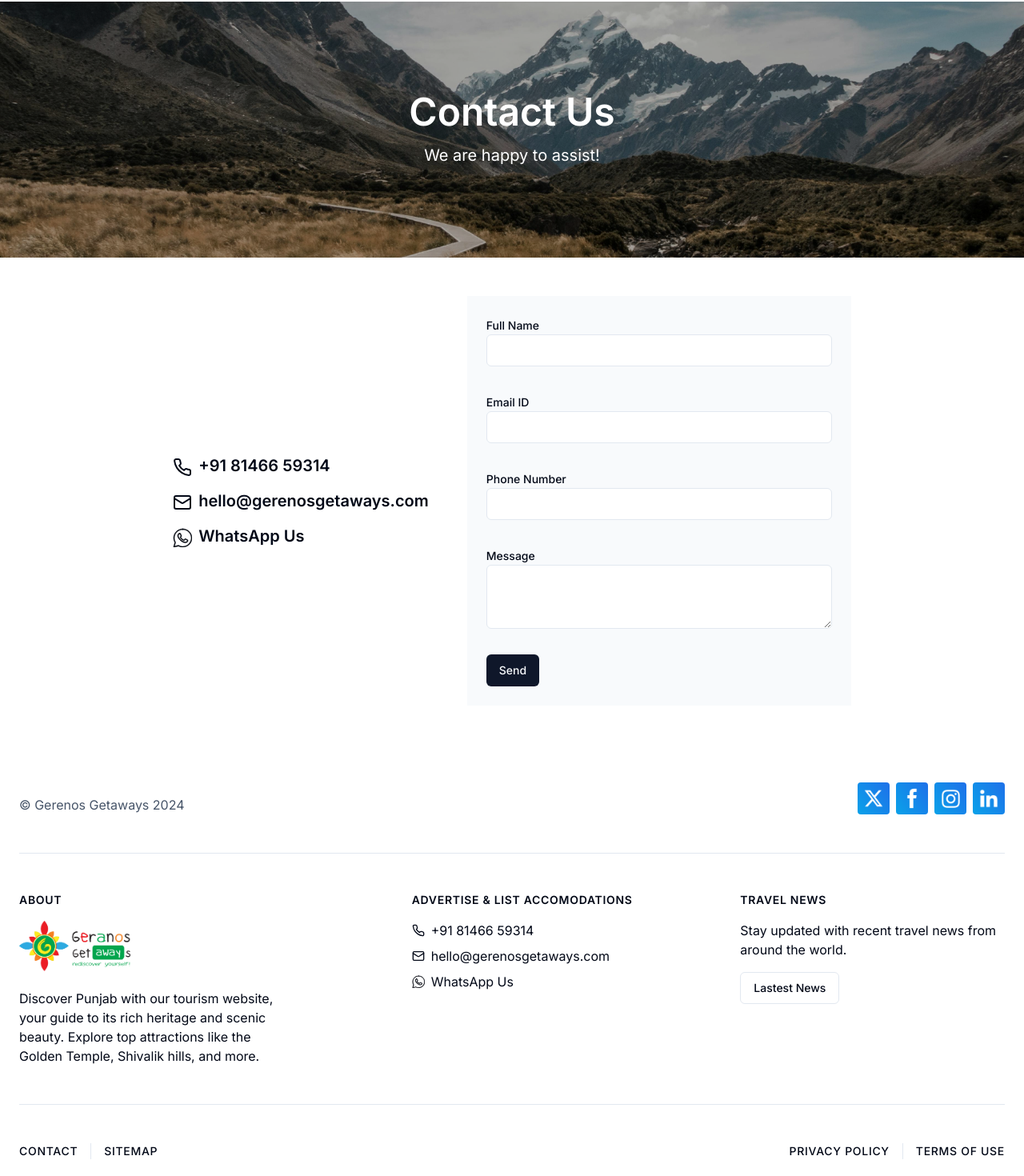
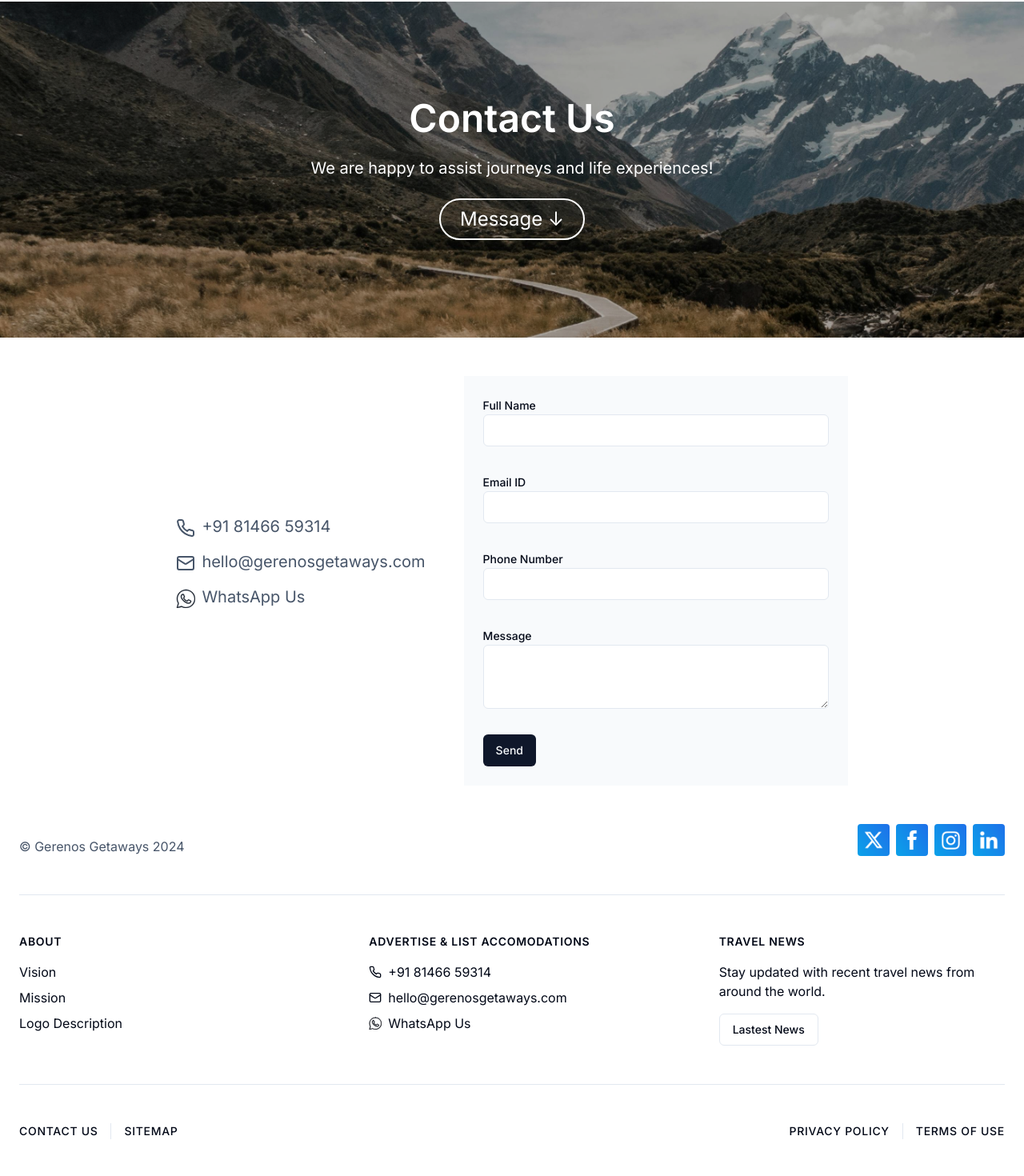
Before and after one commit to TheHypedge/geranos, a Next.js app: page /contact in a window 1280 px wide. Shown: the part 94-1564 px from the top of the page at 80% size. Built offline with nearby package versions, Linux system fonts and the light colour scheme.

Commit message:
changes
changes

```diff
--- /dev/null
+++ b/src/app/blog/page.tsx
@@ -0,0 +1,9 @@
+import React from 'react'
+
+const BlogPage = () => {
+  return (
+    <div>BlogPage</div>
+  )
+}
+
+export default BlogPage
--- a/src/app/contact/page.tsx
+++ b/src/app/contact/page.tsx
@@ -1,28 +1,35 @@
 import ContactForm from '@/components/custom/Contact/ContactForm'
 import React from 'react'
-
+import { Button } from '@/components/ui/button'
+import Link from 'next/link'
 const Page = () => {
   return (
     <div className="min-h-[400px] flex flex-col my-12 mb-0">
-        <div className="bg-cover bg-[url('/global/banners/contact-3.jpg')]  min-h-[320px]  bg-slate-50">
-            <div className="bg-[rgba(0,0,0,0.3)] flex aling-middle justify-center gap-4 text-center flex-col min-h-[320px] px-4 py-12">
+        <div className="bg-cover bg-[url('/global/banners/contact-3.jpg')]  min-h-[420px]  bg-slate-50">
+            <div className="bg-[rgba(0,0,0,0.3)] flex aling-middle justify-center gap-6 text-center flex-col min-h-[420px] px-4 py-12">
             <h1 className="text-white text-5xl font-semibold">Contact Us</h1>
-            <p className="text-white text-xl">We are happy to assist!</p>
+            <p className="text-white text-xl">We are happy to assist journeys and life experiences!</p>
+
+            <Link href="#cstmContId" id="cstmContId" className="">
+              <Button className="max-w-min mx-auto font-normal text-2xl bg-transparent hover:bg-transparent border-2 border-white text-white p-6 rounded-full">
+                Message ↓
+              </Button>
+            </Link>
             </div>
         </div>
 
-        <div className="flex flex-row gap-12 justify-center">
+        <div  className="flex flex-row gap-12 justify-center">
           <div className="flex">
             <ul className="flex gap-4 text-left flex-col align-middle justify-center">
-                <li className="flex flex-row gap-2 justify-start align-middle text-xl font-semibold">
+                <li className="text-slate-600 flex flex-row gap-2 justify-start align-middle text-xl font-regular">
                     <PhoneIcon className="h-6 w-6 mt-1" />
                     +91 81466 59314
                     </li>
-                <li className="flex flex-row gap-2 justify-start align-middle text-xl font-semibold">
+                <li className="text-slate-600 flex flex-row gap-2 justify-start align-middle text-xl font-regular">
                     <MailIcon className="h-6 w-6 mt-1" />
                     hello@gerenosgetaways.com
                     </li>
-                <li className="flex flex-row gap-2 justify-start align-middle text-xl font-semibold">
+                <li className="text-slate-600 flex flex-row gap-2 justify-start align-middle text-xl font-regular">
                     <WhatsappIcon className="h-6 w-6 mt-1" />
                     WhatsApp Us
                     </li>
--- a/src/app/layout.tsx
+++ b/src/app/layout.tsx
@@ -30,7 +30,7 @@ export default function RootLayout({
   children: React.ReactNode;
 }>) {
   return (
-    <html lang="en" className={`${myFont.variable}`}>
+    <html lang="en" className={`${myFont.variable} scroll-smooth`}>
 
       <body className={inter.className}>
       <Header/>
--- a/src/components/custom/Contact/ContactForm.tsx
+++ b/src/components/custom/Contact/ContactForm.tsx
@@ -98,7 +98,7 @@ const ContactForm = () => {
   return (
     <div>
 
-        <form onSubmit={handleSubmit} className="flex flex-col gap-8 max-w-[600px] m-auto w-full my-12 p-6 bg-slate-50">
+        <form onSubmit={handleSubmit} className="flex flex-col gap-8 max-w-[600px] m-auto w-full mt-12 mb-0 p-6 bg-slate-50">
 
         {fields.map(field => (
             <fieldset key={field.id}>
--- a/src/components/custom/Footer/BottomAccordionDesktop.tsx
+++ b/src/components/custom/Footer/BottomAccordionDesktop.tsx
@@ -15,11 +15,17 @@ const BottomAccordion = () => {
   return (
     <div className="w-full flex flex-row align-middle justify-between gap-20">
 
-        <div className="w-full flex flex-col gap-4">
+        <div className="w-full flex flex-col gap-8">
+        <div className="flex flex-col gap-4">
+          <p className="flex w-full accCstmClsFtr text-sm font-semibold tracking-wider">
+            ABOUT
+          </p>
+          <ul className="flex flex-col gap-2 text-left">
+            <li className="flex">Vision</li>
+            <li className="flex">Mission</li>
+            <li className="flex">Logo Description</li>
+          </ul>
 
-        <p className="flex w-full accCstmClsFtr text-sm font-semibold tracking-wider">ABOUT</p>
-        <div className="flex">
-            <AboutUs/>
         </div>
 
         </div>
@@ -28,7 +34,7 @@ const BottomAccordion = () => {
 
 
 
-      <div className="w-full flex flex-col gap-4 ml-20">
+      <div className="w-full flex flex-col gap-4">
 
             <p className="flex w-full accCstmClsFtr text-sm font-semibold tracking-wider">ADVERTISE & LIST ACCOMODATIONS</p>
             <p className="flex">
--- a/src/components/custom/Footer/LastBarLeft.tsx
+++ b/src/components/custom/Footer/LastBarLeft.tsx
@@ -1,13 +1,18 @@
 import React from 'react'
 import { Separator } from "@/components/ui/separator"
+import Link from 'next/link'
 
 const LastBarLeft = () => {
   return (
     <div className="mb-8">
       <div className="flex flex-wrap h-5 items-center space-x-4 text-sm font-medium uppercase tracking-wider">
-        <div>Contact</div>
+        <Link href="/contact">
+        <div>Contact Us</div>
+        </Link>
         <Separator orientation="vertical" />
+        <Link href="/sitemap">
         <div>Sitemap</div>
+        </Link>
       </div>
     </div>
   )
--- a/src/components/custom/Footer/LastBarRight.tsx
+++ b/src/components/custom/Footer/LastBarRight.tsx
@@ -1,13 +1,18 @@
 import React from 'react'
 import { Separator } from "@/components/ui/separator"
+import Link from 'next/link'
 
 const LastBarRight = () => {
   return (
     <div className="mb-8">
       <div className="flex flex-wrap h-5 items-center space-x-4 text-sm font-medium uppercase tracking-wider">
+        <Link href="/privacy-policy">
         <div className="ml-0">Privacy Policy</div>
+        </Link>
         <Separator orientation="vertical" />
+        <Link href="/terms-of-use">
         <div>Terms Of Use</div>
+        </Link>
 
 
       </div>
```
